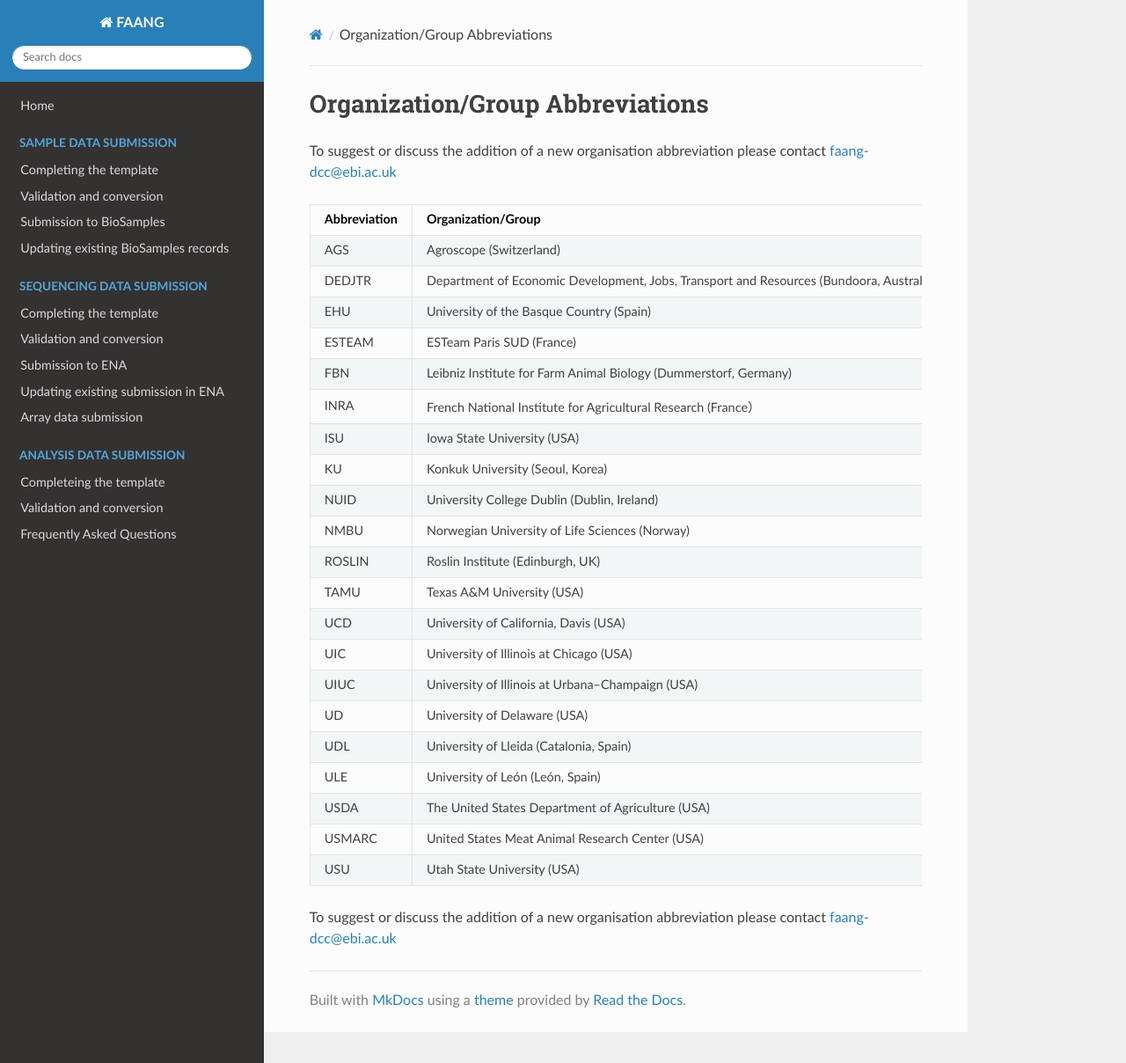
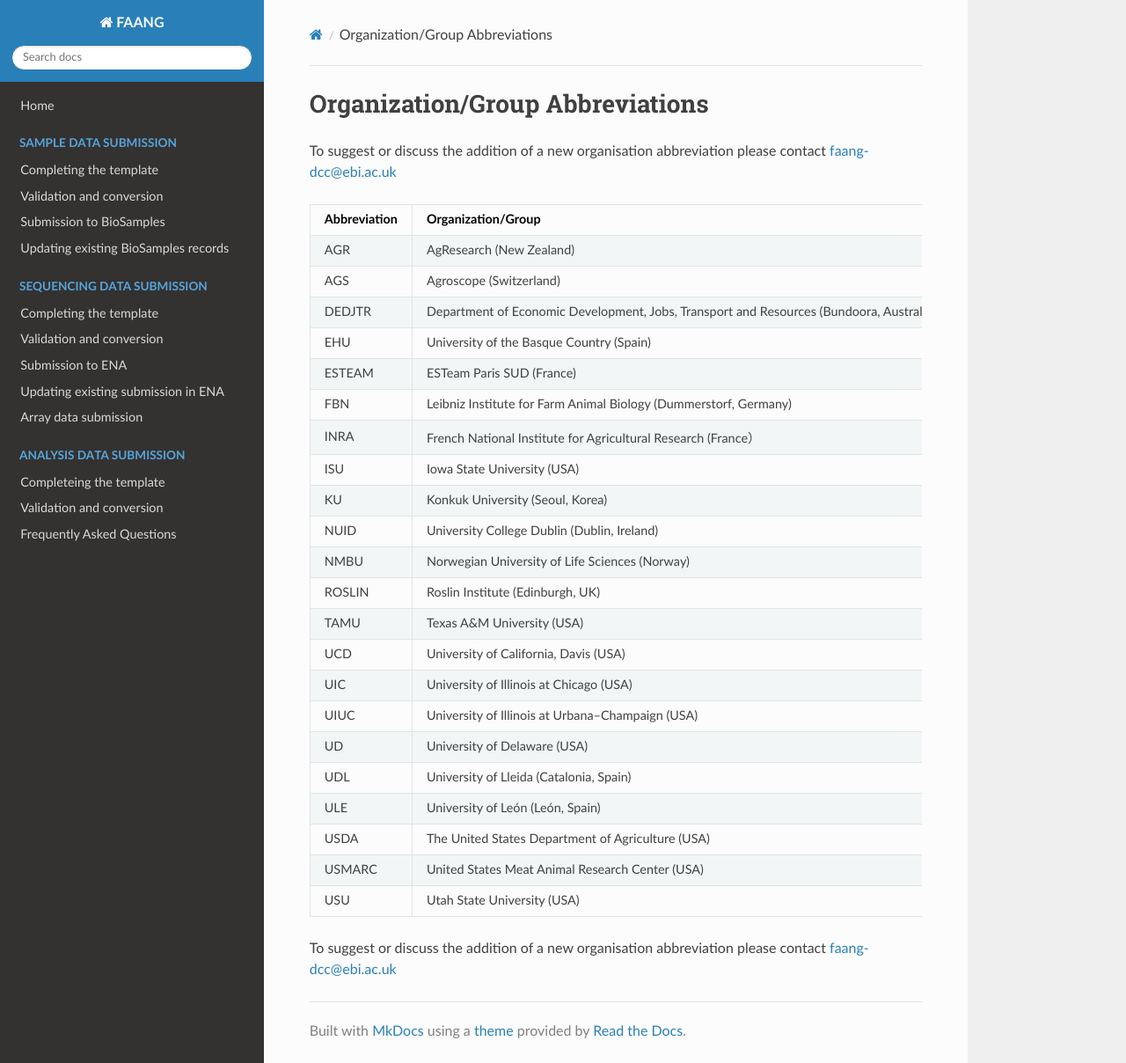
Before and after one commit to FAANG/dcc-documentation, an MkDocs documentation site: the page built from docs/organization_group_abbreviations.md, in a window 1280 px wide and 1208 px high. Shown: the whole window at 88% size. Built offline with MkDocs 1.6.1, drawn with Linux system fonts in a browser that asks for light colours; nearby versions of some CDN libraries.

Commit message:
Adding new organization

```diff
--- a/docs/organization_group_abbreviations.md
+++ b/docs/organization_group_abbreviations.md
@@ -5,6 +5,7 @@
 
 Abbreviation | Organization/Group
 ------------ | -------------
+AGR | AgResearch (New Zealand)
 AGS	| Agroscope (Switzerland)
 DEDJTR	| Department of Economic Development, Jobs, Transport and Resources (Bundoora, Australia)
 EHU	| University of the Basque Country (Spain)
```
